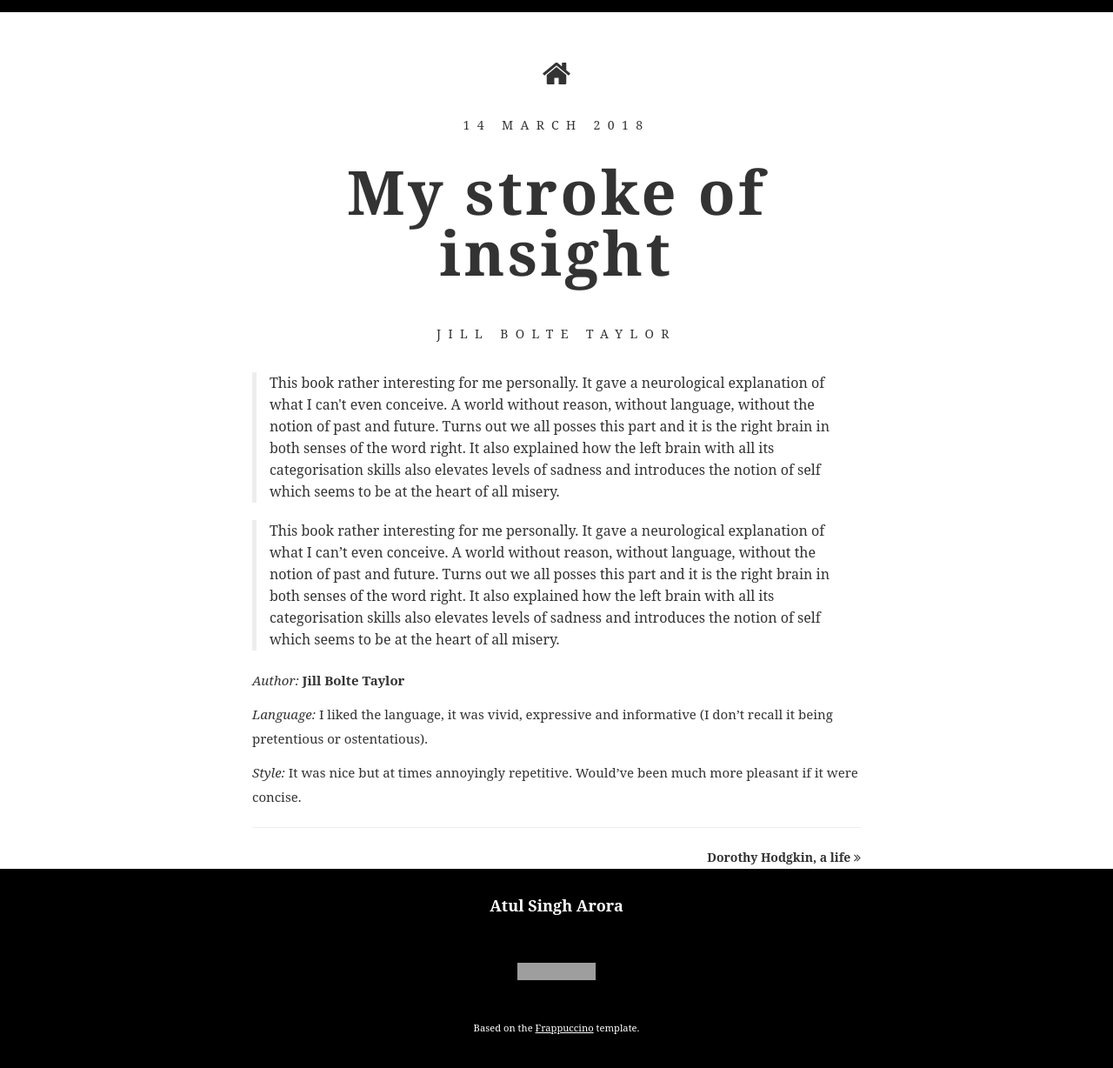
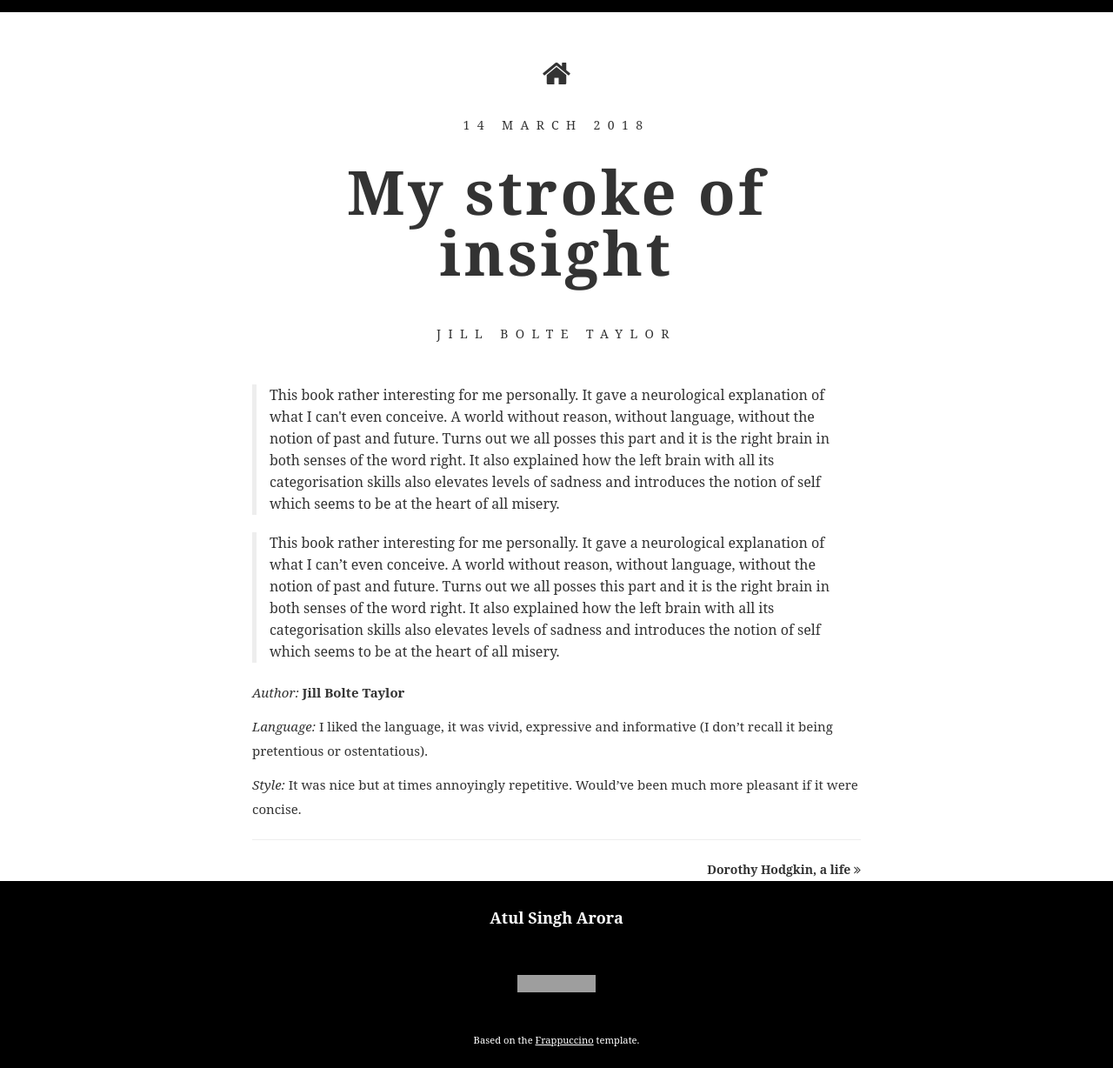
Before and after one commit to gleaned/gleaned.github.io, a Jekyll site: the page built from _posts/2018-03-14-JillBolte.md, in a window 1280 px wide. Shown: the whole page at 87% size. Built offline with Jekyll 4.4.1, drawn with Linux system fonts in a browser that asks for light colours; some web fonts are replaced; comment, search, counter and statistics services are not loaded; grey boxes are pictures that could not be loaded.

Commit message:
/ ‘_layouts/post_page.html’

```diff
--- a/_layouts/post_page.html
+++ b/_layouts/post_page.html
@@ -14,7 +14,7 @@ layout: default
 			<article class="post">
 				<h5>{{ page.date | date: "%d %B %Y" }}</h5>
 				<h2 class="content">{{page.title}}</h2>
-				<h5 style="margin:1em 0 1em 0;">{{page.author}}</h5>
+				<h5 style="margin:1em 0 2em 0;">{{page.author}}</h5>
 				<br/>
 				<!-- <h4 >{{page.author}}</h4> -->
 				<section class="content" style="font-size:15px;">
```
